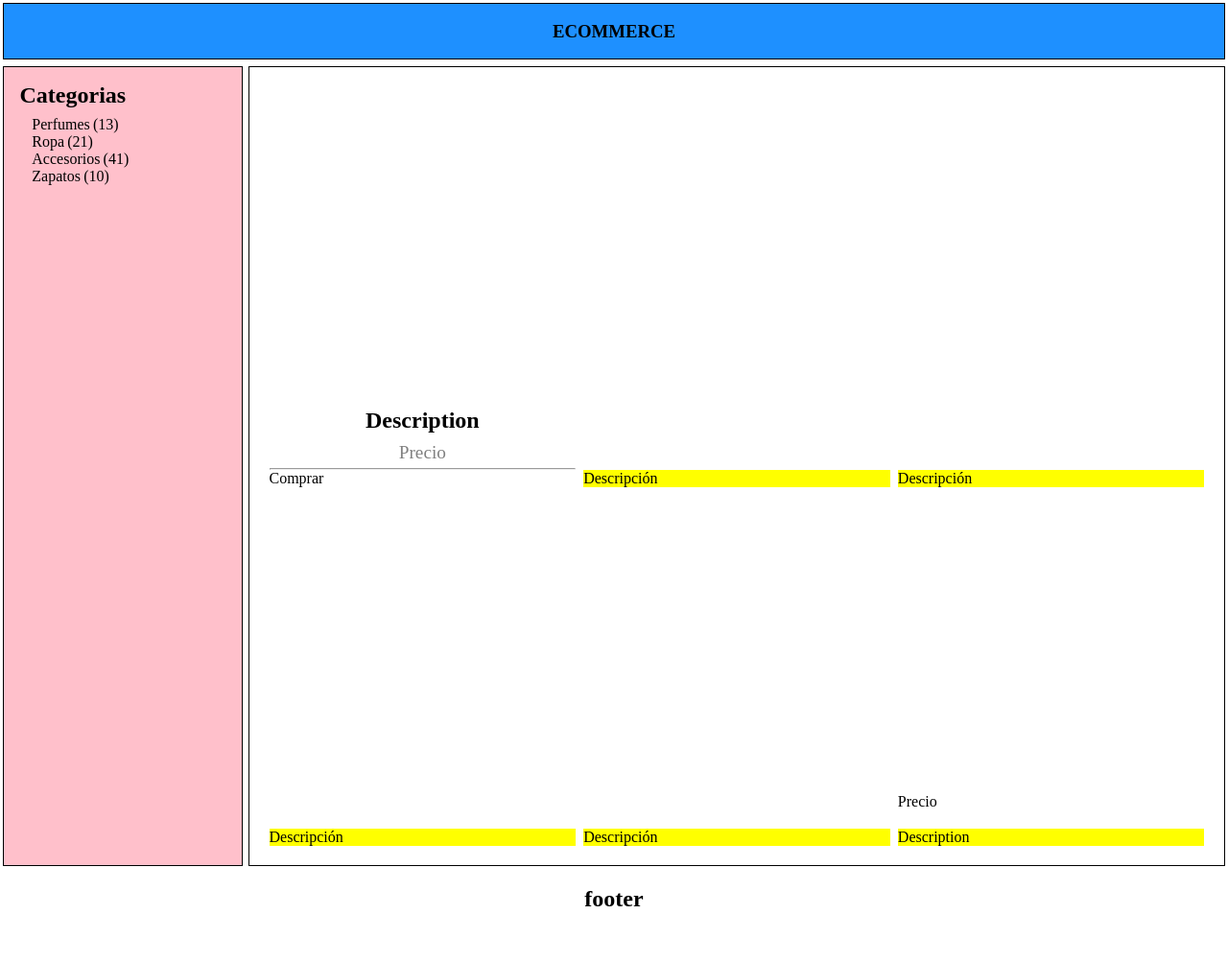
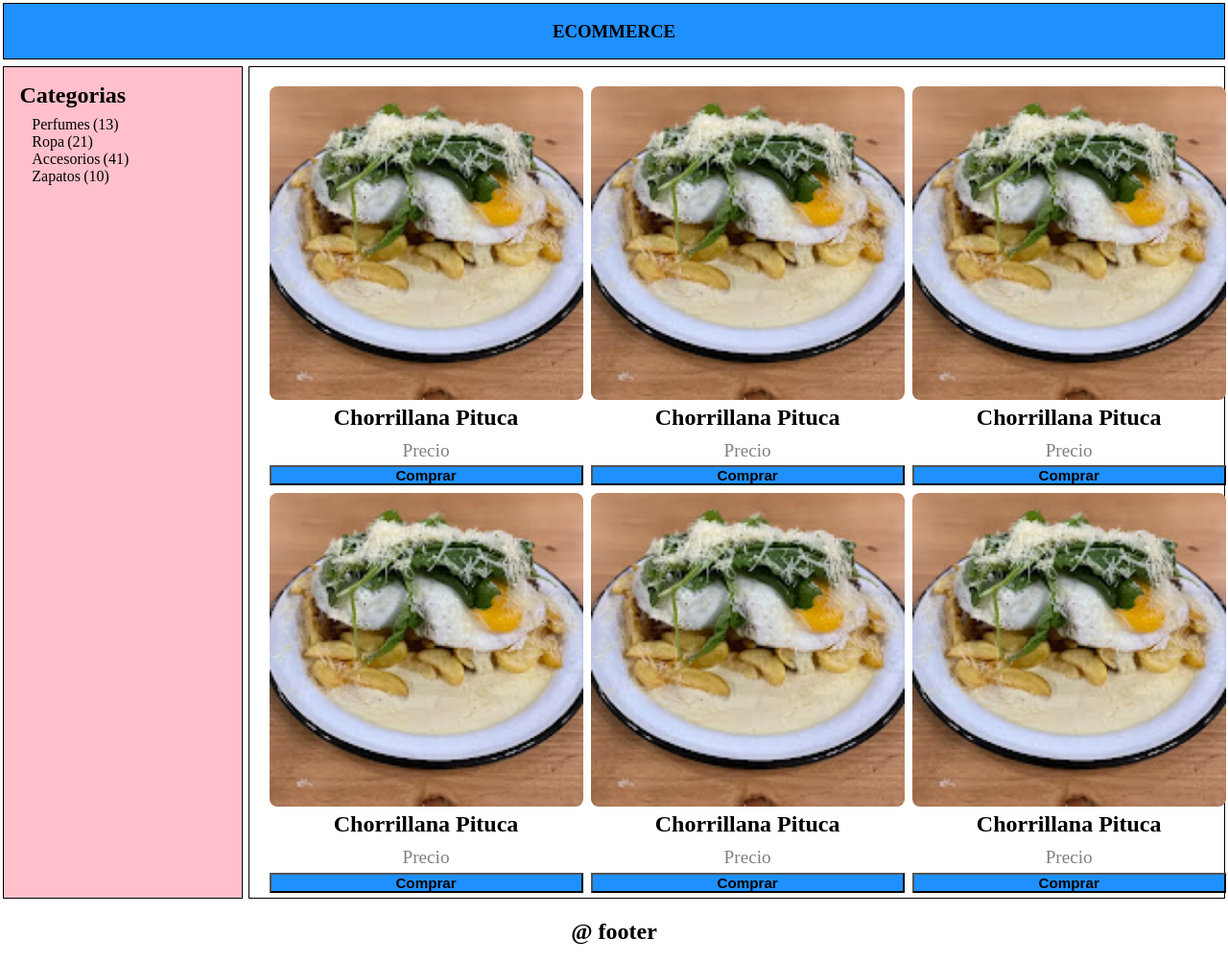
Before and after one commit to PTM83/css_avanzado_g50, a plain HTML site: page Grid/index.html in a window 1280 px wide. Shown: the whole page at 96% size. Before the commit the page ends 969 px from the top, so only its background shows below. Drawn offline with Linux system fonts and the light colour scheme.

Commit message:
Se posiciona cada card en el cuerpo main

```diff
--- a/Grid/index.html
+++ b/Grid/index.html
@@ -27,42 +27,63 @@
 
     <main>
         <div class="card">
-            <img src="" alt="">
-            <strong>Description</strong>
+            <img src="./assets/imgs/chorrillana_pituca.jpg" alt="chorrillana_pituca">
+            <strong>chorrillana pituca</strong>
             <subs>Precio</subs>
-            <hr>
-            Comprar
+            <button>
+                Comprar
+            </button>
         </div>
 
         <div class="card">
-            <img src="" alt="">
-            <mark>Descripción</mark>
+            <img src="./assets/imgs/chorrillana_pituca.jpg" alt="chorrillana_pituca">
+            <strong>chorrillana pituca</strong>
+            <subs>Precio</subs>
+            <button>
+                Comprar
+            </button>
         </div>
 
         <div class="card">
-            <img src="" alt="">
-            <mark>Descripción</mark>
+            <img src="./assets/imgs/chorrillana_pituca.jpg" alt="chorrillana_pituca">
+            <strong>chorrillana pituca</strong>
+            <subs>Precio</subs>
+            <button>
+                Comprar
+            </button>
         </div>
 
         <div class="card">
-            <img src="" alt="">
-            <mark>Descripción</mark>
+            <img src="./assets/imgs/chorrillana_pituca.jpg" alt="chorrillana_pituca">
+            <strong>chorrillana pituca</strong>
+            <subs>Precio</subs>
+            <button>
+                Comprar
+            </button>
         </div>
 
         <div class="card">
-            <img src="" alt="">
-            <mark>Descripción</mark>
+            <img src="./assets/imgs/chorrillana_pituca.jpg" alt="chorrillana_pituca">
+            <strong>chorrillana pituca</strong>
+            <subs>Precio</subs>
+            <button>
+                Comprar
+            </button>
         </div>
 
         <div class="card">
-            <img src="" alt="">
-            <label for="price">Precio</label>
-            <mark>Description</mark>
+            <img src="./assets/imgs/chorrillana_pituca.jpg" alt="chorrillana_pituca">
+            <strong>chorrillana pituca</strong>
+            <subs>Precio</subs>
+            <button>
+                Comprar
+            </button>
         </div>
+
     </main>
 
     <footer>
-        <h2>footer</h2>
+        <h2>&#64 footer</h2>
     </footer>
 
 </body>
```
